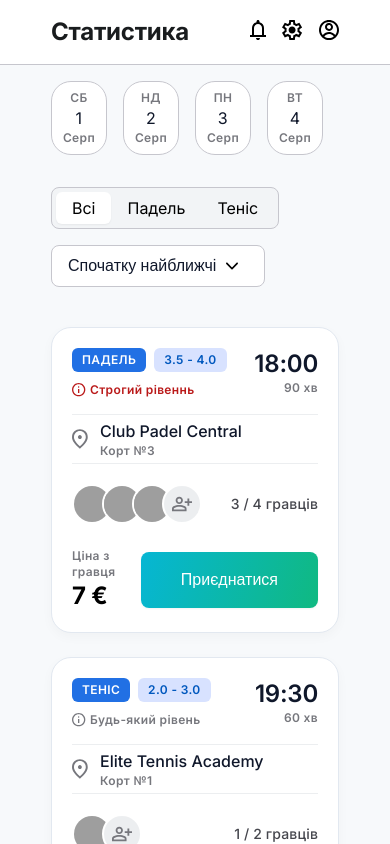
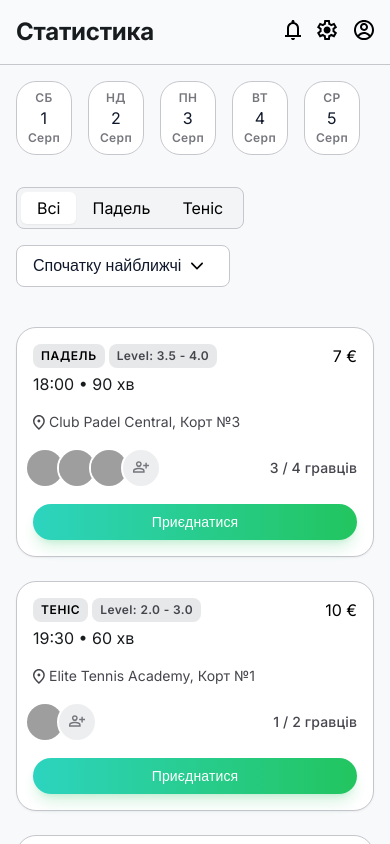
Before and after one commit to fgtucv/sport-project, a React (Create React App) app: page / in a window 390 px wide. Shown: the top 844 px of the page. Built offline with nearby package versions, Linux system fonts and the light colour scheme; grey boxes are pictures that could not be loaded.

Commit message:
add footer menu

```diff
--- a/src/components/Container/Container.module.scss
+++ b/src/components/Container/Container.module.scss
@@ -1,5 +1,5 @@
 .container {
-    width: min(320px, 100%);
+    // width: min(320px, 100%);
     margin: 0 auto;
     display: flex;
     flex-direction: column;
--- a/src/components/Footer/Footer.jsx
+++ b/src/components/Footer/Footer.jsx
@@ -5,6 +5,11 @@ import {
     LanguageIcon,
     LogoIcon,
     TelephoneIcon,
+    MenuIcon,
+    AddIcon,
+    CalendarIcon,
+    GameIcon,
+    StatisticIcon
 } from "../Icons/Icons.jsx";
 import { Container } from "../Container/Container.jsx";
 import style from "./Footer.module.scss";
@@ -12,6 +17,23 @@ import style from "./Footer.module.scss";
 export const Footer = () => {
     return <footer className={style.footer}>
         <Container>
+            <ul className={style.footerNavList}>
+                <li className={`${style.footerNavItem} ${style.active}`}>
+                    <GameIcon className={style.footerNavIcon} />
+                </li>
+                <li className={style.footerNavItem}>
+                    <CalendarIcon className={style.footerNavIcon} />
+                </li>
+                <li className={style.footerNavItem}>
+                    <AddIcon className={style.footerNavIcon} />
+                </li>
+                <li className={style.footerNavItem}>
+                    <StatisticIcon className={style.footerNavIcon} />
+                </li>
+                <li className={style.footerNavItem}>
+                    <MenuIcon className={style.footerNavIcon} />
+                </li>
+            </ul>
             <div className={style.footerTopDiv}>
                 <div>
                     <a className={style.footerLogo}>
@@ -66,8 +88,8 @@ export const Footer = () => {
             </div>
             <div className={style.footerBottomDiv}>
                 <h4 className={style.footerSecurityText}>© 2023 PadelPulse. Всі права захищені.</h4>
-                    <span className={style.footerLanguage}>
-                        <LanguageIcon className={style.footerLanguageIcon} />
+                <span className={style.footerLanguage}>
+                    <LanguageIcon className={style.footerLanguageIcon} />
                     Українська
                 </span>
             </div>
--- a/src/components/Footer/Footer.module.scss
+++ b/src/components/Footer/Footer.module.scss
@@ -5,13 +5,22 @@
     --footer-muted-text: #76777D;
     --footer-heading: #000000;
 
-    background-color: var(--footer-surface);
-    border-top: 1px solid var(--footer-border);
+    border-radius: 12px 12px 0 0;
+    background: #FFF;
+    box-shadow: 0 -8px 24px 0 rgba(15, 23, 42, 0.04);
+
+    @media (min-width: 1280px) {
+        background-color: var(--footer-surface);
+        border-top: 1px solid var(--footer-border);
+    }
 }
 
 .footer>div {
-    padding: 64px 16px 40px 16px;
-    flex-direction: column;
+    padding: 16px 24px;
+
+    @media (min-width: 1280px) {
+        padding: 64px 16px 40px 16px;
+    }
 }
 
 .footerTopDiv {
@@ -111,3 +120,26 @@
     height: 14px;
     fill: var(--footer-text);
 }
+
+.footerNavList {
+    display: flex;
+    justify-content: space-between;
+    align-items: center;
+
+    @media (min-width: 1280px) {
+        display: none;
+    }
+}
+
+.active {
+    .footerNavIcon {
+        fill: #0058be;
+    }
+}
+
+.footerNavIcon {
+    width: 32px;
+    height: 32px;
+    flex-shrink: 0;
+    fill: #75859d;
+}
--- a/src/components/Icons/Icons.jsx
+++ b/src/components/Icons/Icons.jsx
@@ -469,3 +469,18 @@ export const FireIcon = (props) => {
 };
 
 FireIcon.displayName = 'FireIcon';
+
+export const MenuIcon = (props) => {
+  return (
+    <svg
+      viewBox="0 0 32 32"
+      {...props}
+    >
+      <path d="M30 14h-28c-1.105 0-2 0.895-2 2s0.895 2 2 2h28c1.105 0 2-0.895 2-2s-0.895-2-2-2z"></path>
+      <path d="M2 8.667h28c1.105 0 2-0.895 2-2s-0.895-2-2-2h-28c-1.105 0-2 0.895-2 2s0.895 2 2 2z"></path>
+      <path d="M30 23.333h-28c-1.105 0-2 0.895-2 2s0.895 2 2 2h28c1.105 0 2-0.895 2-2s-0.895-2-2-2z"></path>
+    </svg>
+  );
+};
+
+MenuIcon.displayName = 'MenuIcon';
--- a/src/pages/MainPage/Main.jsx
+++ b/src/pages/MainPage/Main.jsx
@@ -2,7 +2,8 @@ import { Sorted } from "../../components/Sorted/Sorted.jsx";
 import { Category } from "../../components/Category/Category.jsx";
 import { MainTitle } from "../../components/MainTitle/MainTitle";
 import { Container } from "../../components/Container/Container";
-import { GameToJoinItem } from "./components/GameToJoinItem/GameToJoinItem.jsx";
+import { GameItem } from "./components/GameItem/GameItem.jsx";
+import { GameMobileItem } from "./components/GameMobileItem/GameMobileItem.jsx";
 
 import daysData from "../../data/days.json";
 import gamesData from "../../data/AllGames.json";
@@ -15,9 +16,11 @@ const text = {
 }
 
 export const Main = () => {
+    const isMobile = window.matchMedia('(max-width: 1279px)');
+
     return <main className={style.main}>
         <Container>
-            <MainTitle text={text}/>
+            <MainTitle text={text} />
             <ul className={style.mainDates}>
                 {
                     daysData.map((day) => (
@@ -33,7 +36,7 @@ export const Main = () => {
             </div>
             <ul className={style.games}>
                 {gamesData.map((game) => (
-                    <GameToJoinItem key={game.id} obj={game} />
+                    isMobile.matches ? <GameMobileItem key={game.id} obj={game} /> : <GameItem key={game.id} obj={game} />
                 ))}
             </ul>
         </Container>
--- a/src/pages/MainPage/components/GameToJoinItem/GameToJoinItem.jsx
+++ b/src/pages/MainPage/components/GameItem/GameItem.jsx
@@ -4,9 +4,9 @@ import {
     LocationIcon,
 } from "../../../../components/Icons/Icons";
 
-import style from "./GameToJoinItem.module.scss";
+import style from "./GameItem.module.scss";
 
-export const GameToJoinItem = ({obj}) => {
+export const GameItem = ({obj}) => {
     return <li className={style.gameItem + ' ' + (obj.isFull ? style.isFullgame : '')}>
         <div className={style.gameHeader}>
             <div className={style.gameBadgesGroup}>
--- /dev/null
+++ b/src/pages/MainPage/components/GameMobileItem/GameMobileItem.jsx
@@ -0,0 +1,46 @@
+import { ComeToGameIcon, LocationIcon } from "../../../../components/Icons/Icons";
+
+import style from "./GameMobileItem.module.scss";
+
+const myLevel = 2.7;
+
+export const GameMobileItem = ({ obj }) => {
+    const iSMyLevelUnavailable = myLevel <= obj.level && obj.levelRequirement === "strict" ? true : false;
+
+    return (<li className={`${style.gameItem}  ${(iSMyLevelUnavailable || obj.isFull ? style.unavailable : style.available)}`}>
+        <div className={style.gameHeader}>
+            <div className={style.gameHeaderFlexGroup}>
+                <mark className={style.gameBadgeSport}>{obj.sportType === "PADEL" ? "Падель" : "Теніс"}</mark>
+                <mark className={style.gameBadgeLevel}>Level: {obj.level}</mark>
+                <span className={style.gamePriceValue}>{obj.price} €</span>
+            </div>
+            <time className={style.gameTime} dateTime={obj.time}>{obj.time} • {obj.durationMinutes} хв</time>
+        </div>
+
+        <address className={style.gameLocation}>
+            <LocationIcon className={style.gameLocationIcon} />{obj.clubName}, {obj.courtNumber}
+        </address>
+
+        <div className={style.gamePlayers}>
+            <figure className={style.gameAvatarsGroup}>
+                {obj.players.map((player) => (
+                    <img
+                        key={player.nickname}
+                        className={style.gameAvatarImg}
+                        src={player.avatarUrl}
+                        alt={`Гравець ${player.nickname}`}
+                    />
+                ))}
+                {obj.maxPlayers > obj.currentPlayers ? <button type="button" className={style.gameAddPlayerBtn} aria-label="Додати гравця"><ComeToGameIcon className={style.gameAddPlayerIcon} /></button> : ""}
+            </figure>
+            <span className={style.gamePlayersCount}>{obj.maxPlayers > obj.currentPlayers ? `${obj.currentPlayers} / ${obj.maxPlayers} гравців` : ""}</span>
+        </div>
+
+        <div className={style.gameFooter}>
+            <span className={style.gameStrictLevel}>
+                {iSMyLevelUnavailable ? "У цієї гри строгий рівень" : obj.isFull ? "Забагато гравців" : ""}
+            </span>
+            <button type="button" className={style.gameJoinBtn}>{obj.isFull ? "Немає місць" : iSMyLevelUnavailable ? "Рівень занизький" : "Приєднатися"}</button>
+        </div>
+    </li>)
+}
--- /dev/null
+++ b/src/pages/MainPage/components/GameMobileItem/GameMobileItem.module.scss
@@ -0,0 +1,182 @@
+.gameItem {
+    --game-surface: #ffffff;
+    --game-muted-surface: #ECEEF0;
+    --game-border: #C6C6CD;
+    --game-divider: #ECEEF0;
+    --game-text: #0F172A;
+    --game-strong: #000000;
+    --game-secondary-text: #76777D;
+    --game-tertiary-text: #45464D;
+    --game-inverse-text: #ffffff;
+    --game-danger: #BA1A1A;
+
+    display: flex;
+    flex-direction: column;
+    width: 100%;
+    min-width: 0;
+    background: var(--game-surface);
+    border: 1px solid var(--game-border);
+    border-radius: 20px;
+    padding: 16px;
+    box-shadow: 0 1px 2px 0 rgba(0, 0, 0, 0.05);
+    gap: 16px;
+}
+
+.available {
+    .gameJoinBtn {
+        background: linear-gradient(90deg, #2DD4BF 0%, #22C55E 100%);
+        color: #ffffff;
+        box-shadow: 0 10px 15px -3px rgba(34, 197, 94, 0.20), 0 4px 6px -4px rgba(34, 197, 94, 0.20);
+    }
+
+    .gameStrictLevel {
+        display: none;
+    }
+}
+
+.unavailable {
+    .gameJoinBtn {
+        background: #D8DADC;
+        color: #45464D;
+    }
+
+    .gameStrictLevel {
+        display: block;
+    }
+}
+
+.gameHeader {
+    display: flex;
+    flex-direction: column;
+    gap: 4px;
+}
+
+.gameHeaderFlexGroup {
+    display: flex;
+    gap: 4px;
+}
+
+.gameBadgeSport {
+    border-radius: 8px;
+    background-color: #E6E8EA;
+    padding: 4px 8px;
+    color: #000;
+    font-size: 12px;
+    font-weight: 600;
+    line-height: 16px;
+    letter-spacing: 0.6px;
+    text-transform: uppercase;
+}
+
+.gameBadgeLevel {
+    border-radius: 8px;
+    background-color: #E6E8EA;
+    padding: 4px 8px;
+    color: #45464D;
+    font-size: 12px;
+    font-weight: 600;
+    line-height: 16px;
+    letter-spacing: 0.36px;
+}
+
+.gamePriceValue {
+    margin-left: auto;
+    color: #000;
+    font-size: 16px;
+    font-weight: 400;
+    line-height: 24px;
+}
+
+.gameTime {
+    color: #191C1E;
+    font-size: 16px;
+    font-weight: 400;
+    line-height: 24px;
+}
+
+.gameLocation {
+    display: flex;
+    align-items: center;
+    gap: 4px;
+    color: #45464D;
+    font-size: 14px;
+    font-weight: 400;
+    line-height: 20px;
+    font-style: normal;
+
+}
+
+.gameLocationIcon {
+    width: 12px;
+    height: 15px;
+    fill: #45464D;
+}
+
+.gamePlayers {
+    display: flex;
+    align-items: center;
+    justify-content: space-between;
+}
+
+.gameAvatarsGroup {
+    display: flex;
+
+}
+
+.gameAvatarImg {
+    width: 40px;
+    height: 40px;
+    border-radius: 50%;
+    border: 2px solid #FFF;
+    margin-left: -8px;
+}
+
+.gameAddPlayerBtn {
+    border-radius: 50%;
+    border: 2px solid #FFF;
+    background-color: #ECEEF0;
+    width: 40px;
+    height: 40px;
+    margin-left: -8px;
+}
+
+.gameAddPlayerIcon {
+    width: 16px;
+    height: 16px;
+    fill: #76777d;
+}
+
+.gamePlayersCount {
+    color: #45464D;
+    font-size: 14px;
+    font-weight: 500;
+    line-height: 20px;
+    letter-spacing: 0.14px;
+}
+
+.gameFooter {
+    display: flex;
+    flex-direction: column;
+    gap: 8px;
+}
+
+.gameStrictLevel {
+    display: none;
+    color: #BA1A1A;
+    text-align: center;
+    font-size: 12px;
+    font-weight: 600;
+    line-height: 16px;
+    letter-spacing: 0.36px;
+}
+
+.gameJoinBtn {
+    width: 100%;
+    padding: 8px 0;
+    text-align: center;
+    border-radius: 50px;
+    font-size: 14px;
+    font-weight: 500;
+    line-height: 20px;
+    letter-spacing: 0.14px;
+}
--- a/src/style/index.scss
+++ b/src/style/index.scss
@@ -9,6 +9,7 @@
 body {
   margin: 0;
   font-family: 'Inter', sans-serif;
+  background: linear-gradient(0deg, #F8FAFC 0%, #F8FAFC 100%), #FFF;
 }
 
 ul {
@@ -46,6 +47,10 @@ button {
   cursor: pointer;
 }
 
+figure {
+  margin: 0;
+}
+
 *,
 *::before,
 *::after {
```
Also changed, not shown: src/pages/MainPage/components/GameItem/GameItem.module.scss (renamed from src/pages/MainPage/components/GameToJoinItem/GameToJoinItem.module.scss).
